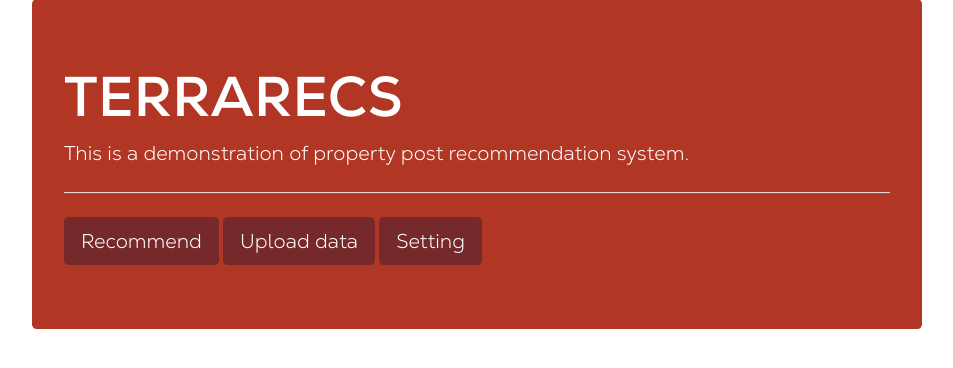
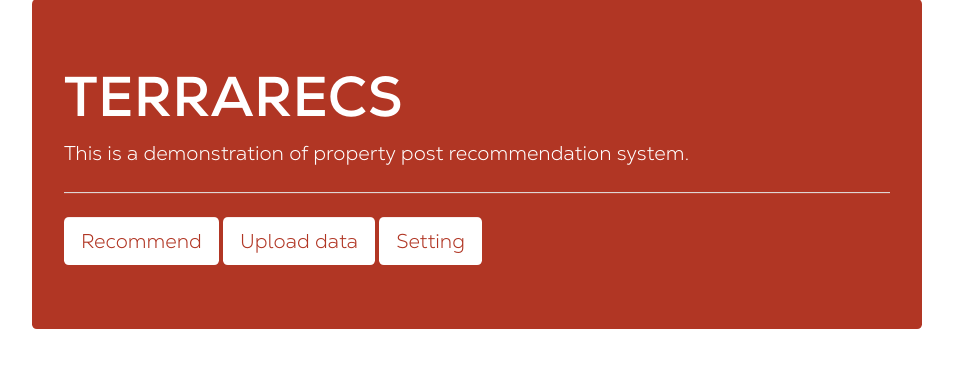
Before and after one commit to WayneSkywalker/TERRARECS, a Django app: page / in a window 1280 px wide. Shown: the part 166-534 px from the top of the page, without its empty margins (163-1116 px from the left). Run offline with Django 3.2, Linux system fonts and the light colour scheme; some libraries are stand-ins or nearby versions.

Commit message:
edit DEMO style #1

```diff
--- a/TERRARECS/DEMO/static/style.css
+++ b/TERRARECS/DEMO/static/style.css
@@ -59,6 +59,16 @@ body {
 .rscard-dark {
     background-color: #76292A;
     color: #FFFFFF;
+}
+
+.btn-main {
+    background-color: #FFFFFF;
+    color: #B13624;
+}
+
+.btn-main:hover {
+    background-color: #F1C3BE;
+    color: #B13624;
 }
 
 .btn-back {
--- a/TERRARECS/DEMO/templates/index.html
+++ b/TERRARECS/DEMO/templates/index.html
@@ -6,9 +6,9 @@
             <h1 class="display-4">TERRARECS</h1>
             <p class="lead">This is a demonstration of property post recommendation system.</p>
             <hr class="my-4">
-            <a class="btn btn-recommend btn-lg" href="recommender" role="button">Recommend</a>
-            <a class="btn btn-recommend btn-lg" href="upload_data" role="button">Upload data</a>
-            <a class="btn btn-recommend btn-lg" href="setting" role="button">Setting</a>
+            <a class="btn btn-main btn-lg" href="recommender" role="button">Recommend</a>
+            <a class="btn btn-main btn-lg" href="upload_data" role="button">Upload data</a>
+            <a class="btn btn-main btn-lg" href="setting" role="button">Setting</a>
         </div>
     </div>
 {% endblock %}
```
